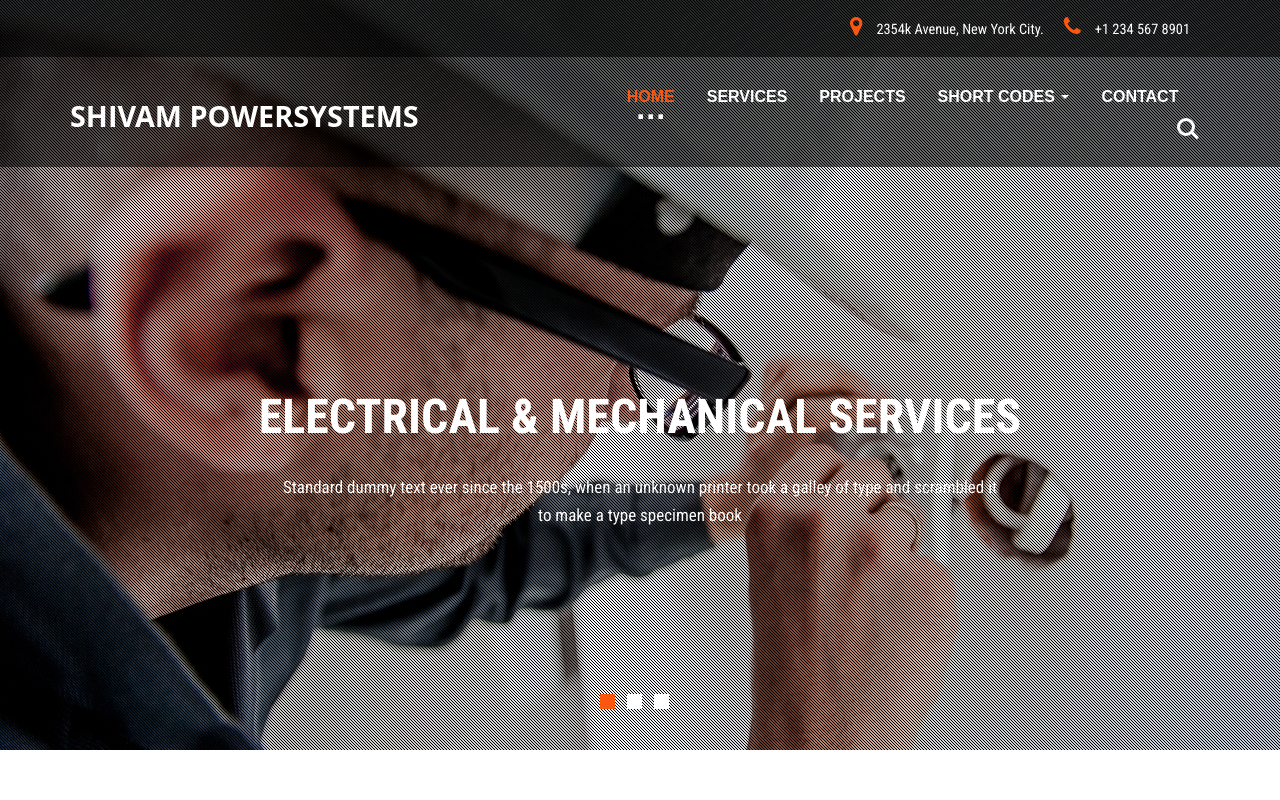
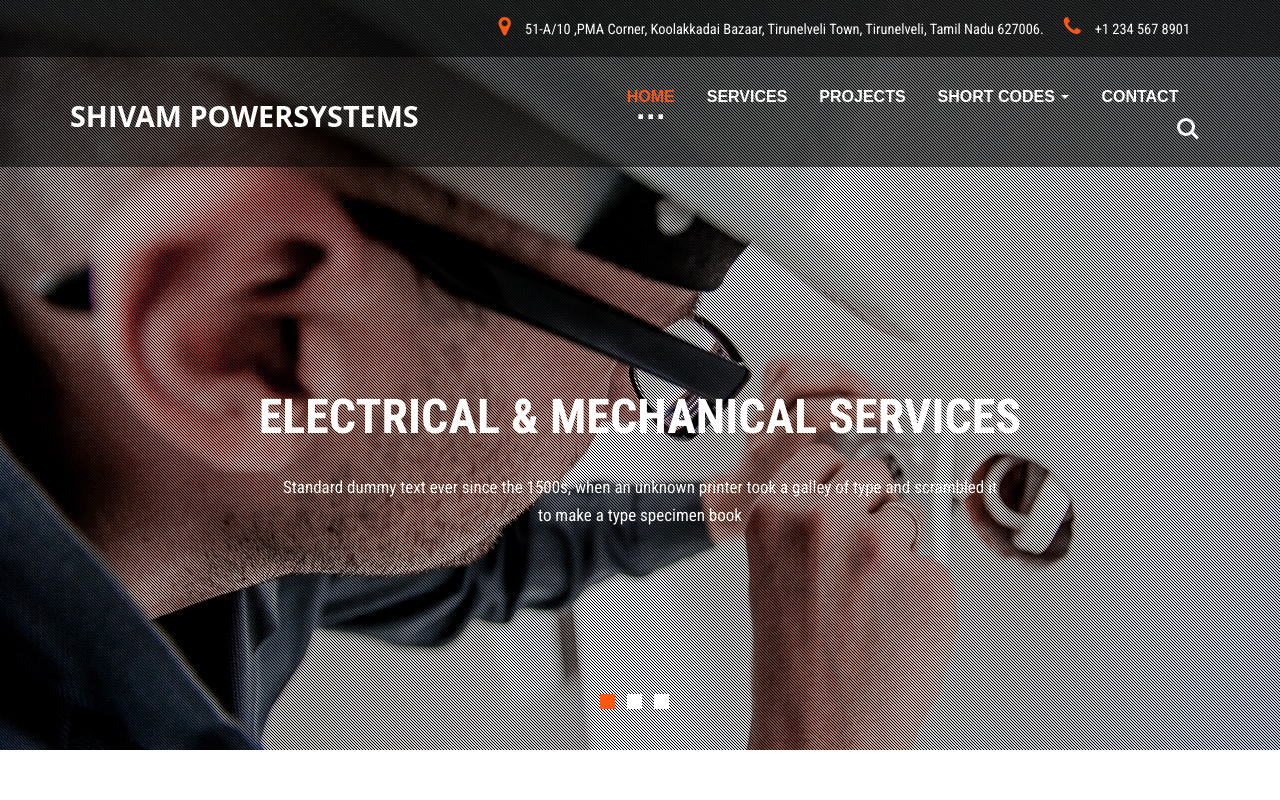
Before and after one commit to tssudar/shivam, a plain HTML site: page index.html in a window 1280 px wide. Shown: the top 800 px of the page. Drawn offline with Linux system fonts and the light colour scheme.

Commit message:
Update index.html

```diff
--- a/index.html
+++ b/index.html
@@ -43,7 +43,7 @@ Smartphone Compatible web template, free webdesigns for Nokia, Samsung, LG, Sony
 				<div class="container">
 					<div class="banner-address">
 						<div class="banner-address-left">
-							<p><i class="fa fa-map-marker" aria-hidden="true"></i> 2354k Avenue, New York City.</p>
+							<p><i class="fa fa-map-marker" aria-hidden="true"></i>  51-A/10 ,PMA Corner, Koolakkadai Bazaar, Tirunelveli Town, Tirunelveli, Tamil Nadu 627006.</p>
 						</div>
 
 						<div class="banner-address-left right">
```
